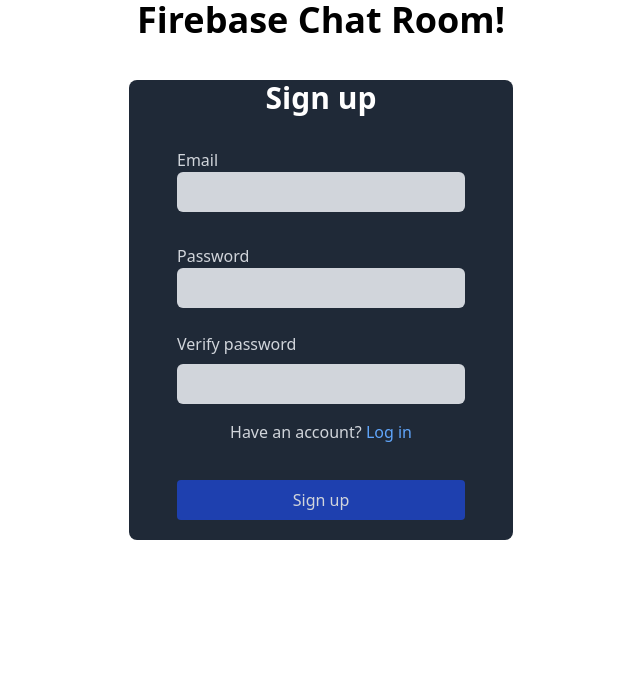
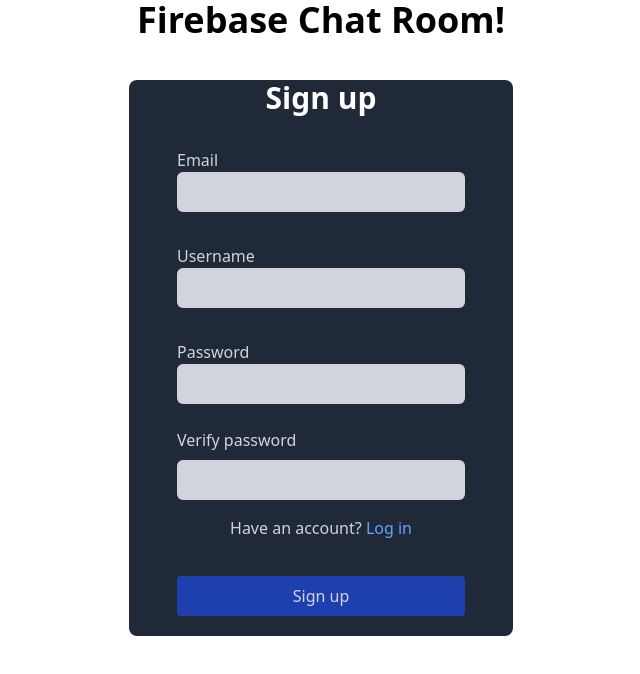
Before and after one commit to ChristianStaubo/chat-app-channel, a React (Create React App) app: page /signUp in a window 1280 px wide. Shown: the top 674 px of the page, without its empty margins (319-959 px from the left). Built offline with nearby package versions, Linux system fonts and the light colour scheme.

Commit message:
changed display name on message to be username instead of email

```diff
--- a/src/pages/Form.js
+++ b/src/pages/Form.js
@@ -9,6 +9,7 @@
   let navigate = useNavigate()
   const [email,setEmail] = useState('')
   const [password,setPassword] = useState('')
+  const [username,setUsername] = useState('')
 
   const handleSignUp = (e) => {
     e.preventDefault()
@@ -19,7 +20,7 @@
       const user = userCredential.user
       console.log('User before => ',user.displayName)
       updateProfile(user, {
-        displayName: 'New User'
+        displayName: username
       }).then(() => {
         // Profile updated!
         console.log('User updated => ',user.displayName)
@@ -53,6 +54,11 @@
               <input value={email} onChange={(e) => setEmail(e.target.value)} className='py-2 w-72 px-2 rounded-md  bg-gray-300' type='text'  />
             </div>
 
+            <div className='flex flex-col m-2 '>
+              <label className=' text-gray-300' htmlfor='username'>Username</label>
+              <input value={username} onChange={(e) => setUsername(e.target.value)} className='py-2 w-72 px-2 rounded-md  bg-gray-300' type='text'  />
+            </div>
+
             <div className='flex flex-col m-2'>
               <label className='text-gray-300' htmlfor='password'>Password</label>
               <input value={password} onChange={(e) => setPassword(e.target.value)} className='w-72 px-2 rounded-md py-2  bg-gray-300' type='password'  />
--- a/src/pages/Message.js
+++ b/src/pages/Message.js
@@ -1,7 +1,7 @@
 import React from 'react'
 
 function Message({message,user}) {
-    if (message.name !== user.email) {
+    if (message.name !== user.displayName) {
         return (
             <div className=' rounded-xl ml-2 flex flex-row gap-2  max-w-[70%]  py-2 my-2 self-start '>
 
--- a/src/pages/SendMessage.js
+++ b/src/pages/SendMessage.js
@@ -10,7 +10,7 @@
         try {
             const docRef = await addDoc(collection(db, "messages"), {
               text: message,
-              name: auth.currentUser.email,
+              name: auth.currentUser.displayName,
               timestamp: serverTimestamp()
 
             });
```
